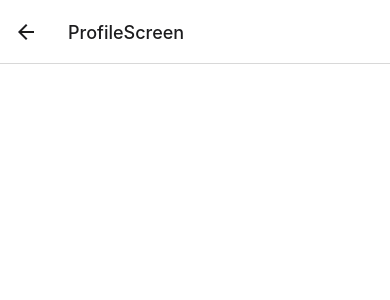
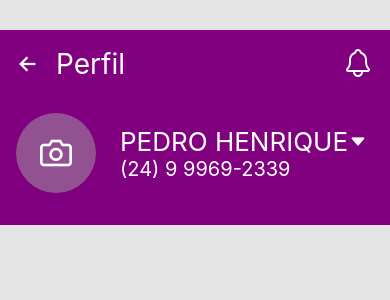
Before and after one commit to pedrokpdo/replica-vivo, a React Native app: screen /ProfileStack in a window 390 px wide. Shown: the top 300 px of the page. Built offline with nearby package versions, Linux system fonts and the light colour scheme.

Commit message:
profile header

```diff
--- a/src/components/funcionais/ContainerComponent/index.tsx
+++ b/src/components/funcionais/ContainerComponent/index.tsx
@@ -1,9 +1,9 @@
 import React from "react";
-import { SafeAreaView, View } from 'react-native'
+import { View } from 'react-native'
 
-export const ContainerComponent = ({children}) => {
+export const ContainerComponent = ({ children }) => {
     return (
-        <View style={{paddingTop: 30, flex: 1, backgroundColor: 'white'}}>
+        <View style={{ paddingTop: 30, flex: 1, backgroundColor: '#e4e4e4' }}>
             {children}
         </View>
     )
--- /dev/null
+++ b/src/components/funcionais/FullCard/index.tsx
@@ -0,0 +1,16 @@
+import React from "react";
+import { View } from 'react-native'
+
+interface Props {
+    style?: any;
+    children?: any;
+    color?: string;
+}
+
+export const FullCard = ({ style = {}, children, color = 'white' }: Props) => {
+    return (
+        <View style={{ padding: 16, backgroundColor: color, ...style }}>
+            {children}
+        </View>
+    )
+}
--- a/src/screens/ProfileScreen/index.tsx
+++ b/src/screens/ProfileScreen/index.tsx
@@ -1,14 +1,35 @@
+import { Feather, Ionicons, MaterialIcons } from "@expo/vector-icons";
 import React from "react";
 import { View } from "react-native";
 import { ContainerComponent } from "../../components/funcionais/ContainerComponent";
-import { Space } from "../../components/funcionais/SpaceComponent";
+import { FullCard } from "../../components/funcionais/FullCard";
+import { Row } from "../../components/funcionais/RowComponent";
+import { Title } from "../../components/funcionais/TitleComponent";
 
 export const ProfileScreen = () => {
     return (
         <ContainerComponent>
-            <Space>
-
-            </Space>
+            <FullCard color='purple'>
+                <Row bottom={4} style={{ justifyContent: 'space-between' }}>
+                    <Row style={{ alignItems: 'center' }}>
+                        <Ionicons name='arrow-back' size={24} color='white' />
+                        <Title style={{ marginLeft: 16, color: 'white', fontSize: 28 }}>Perfil</Title>
+                    </Row>
+                    <Ionicons name='notifications-outline' size={32} color='white' />
+                </Row>
+                <Row bottom={2} style={{ alignItems: 'center' }}>
+                    <View style={{ width: 80, height: 80, backgroundColor: '#a3a3a37f', borderRadius: 40, alignItems: 'center', justifyContent: 'center' }}>
+                        <Feather name="camera" size={32} color={'white'} />
+                    </View>
+                    <View style={{ marginLeft: 24 }}>
+                        <Row style={{ alignItems: 'center' }}>
+                            <Title style={{ color: 'white', fontSize: 26 }}>PEDRO HENRIQUE</Title>
+                            <Ionicons name='caret-down' size={20} color='white' />
+                        </Row>
+                        <Title style={{ color: 'white' }}>{'(24) 9 9969-2339'}</Title>
+                    </View>
+                </Row>
+            </FullCard>
         </ContainerComponent>
     )
 }
--- a/src/stacks/ProfileStack/index.tsx
+++ b/src/stacks/ProfileStack/index.tsx
@@ -7,7 +7,7 @@ const { Screen, Navigator } = createNativeStackNavigator()
 export const ProfileStack = () => {
     return (
         <Navigator>
-            <Screen name="ProfileScreen" component={ProfileScreen} />
+            <Screen name="ProfileScreen" component={ProfileScreen} options={{ headerShown: false }} />
         </Navigator>
     )
 }
```
